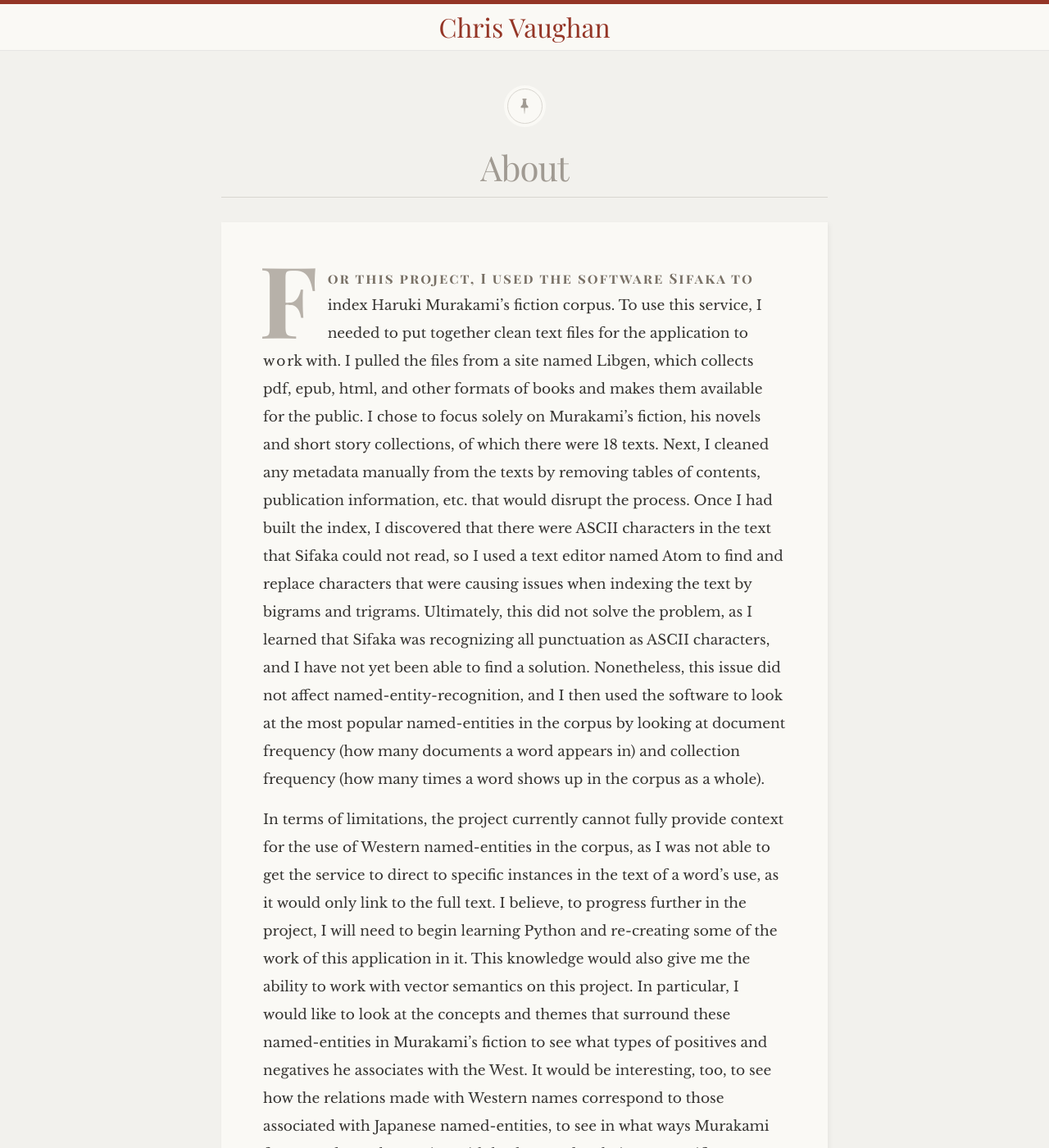
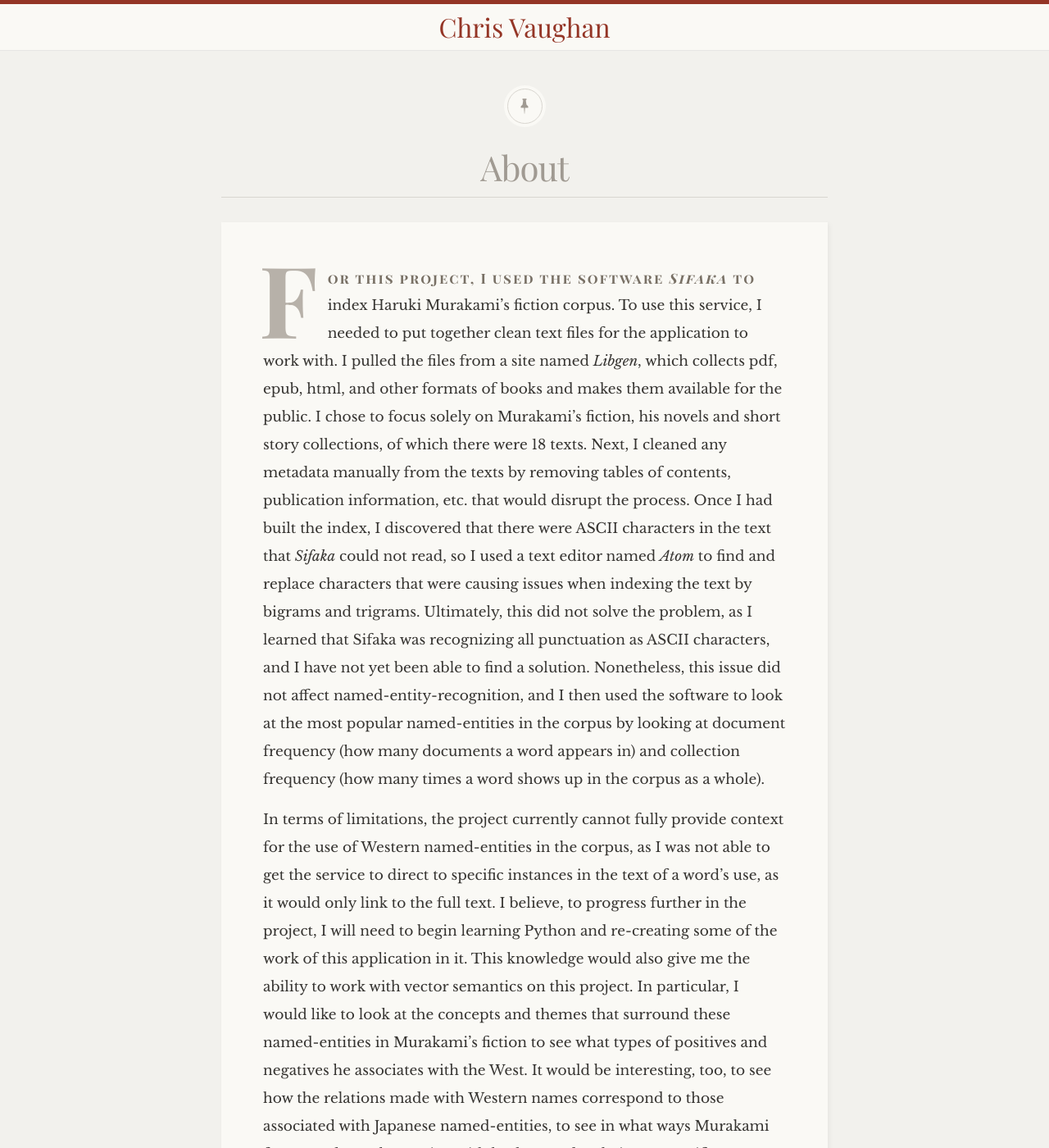
Before and after one commit to cvaughan12/cpvaughan7, a Jekyll site: the page built from about.md, in a window 1280 px wide and 1400 px high. Shown: the whole window at 82% size. Built offline with Jekyll 4.4.1, drawn with Linux system fonts in a browser that asks for light colours; some web fonts are replaced.

```diff
--- a/about.md
+++ b/about.md
@@ -4,7 +4,7 @@ title: "About"
 permalink: /about/
 ---
 
-For this project, I used the software Sifaka to index Haruki Murakami’s fiction corpus. To use this service, I needed to put together clean text files for the application to work with. I pulled the files from a site named Libgen, which collects pdf, epub, html, and other formats of books and makes them available for the public. I chose to focus solely on Murakami’s fiction, his novels and short story collections, of which there were 18 texts. Next, I cleaned any metadata manually from the texts by removing tables of contents, publication information, etc. that would disrupt the process. Once I had built the index, I discovered that there were ASCII characters in the text that Sifaka could not read, so I used a text editor named Atom to find and replace characters that were causing issues when indexing the text by bigrams and trigrams. Ultimately, this did not solve the problem, as I learned that Sifaka was recognizing all punctuation as ASCII characters, and I have not yet been able to find a solution. Nonetheless, this issue did not affect named-entity-recognition, and I then used the software to look at the most popular named-entities in the corpus by looking at document frequency (how many documents a word appears in) and collection frequency (how many times a word shows up in the corpus as a whole).
+For this project, I used the software *Sifaka* to index Haruki Murakami’s fiction corpus. To use this service, I needed to put together clean text files for the application to work with. I pulled the files from a site named *Libgen*, which collects pdf, epub, html, and other formats of books and makes them available for the public. I chose to focus solely on Murakami’s fiction, his novels and short story collections, of which there were 18 texts. Next, I cleaned any metadata manually from the texts by removing tables of contents, publication information, etc. that would disrupt the process. Once I had built the index, I discovered that there were ASCII characters in the text that *Sifaka* could not read, so I used a text editor named *Atom* to find and replace characters that were causing issues when indexing the text by bigrams and trigrams. Ultimately, this did not solve the problem, as I learned that Sifaka was recognizing all punctuation as ASCII characters, and I have not yet been able to find a solution. Nonetheless, this issue did not affect named-entity-recognition, and I then used the software to look at the most popular named-entities in the corpus by looking at document frequency (how many documents a word appears in) and collection frequency (how many times a word shows up in the corpus as a whole).
 
 In terms of limitations, the project currently cannot fully provide context for the use of Western named-entities in the corpus, as I was not able to get the service to direct to specific instances in the text of a word’s use, as it would only link to the full text. I believe, to progress further in the project, I will need to begin learning Python and re-creating some of the work of this application in it. This knowledge would also give me the ability to work with vector semantics on this project. In particular, I would like to look at the concepts and themes that surround these named-entities in Murakami’s fiction to see what types of positives and negatives he associates with the West. It would be interesting, too, to see how the relations made with Western names correspond to those associated with Japanese named-entities, to see in what ways Murakami favors or downplays artists with backgrounds relating to specific nationalities. Now that Murakami’s favoritism towards the West has been shown through this research, the question can now turn to the motivations behind *why* he prefers to show Western culture.
 
```
